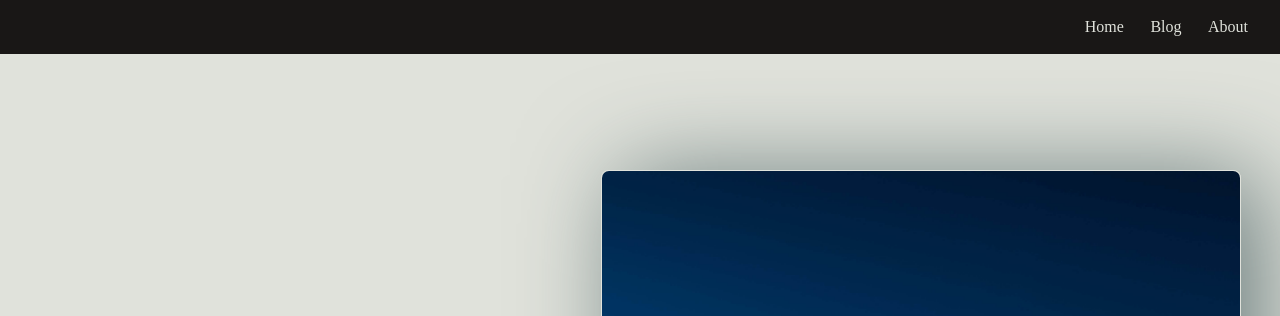
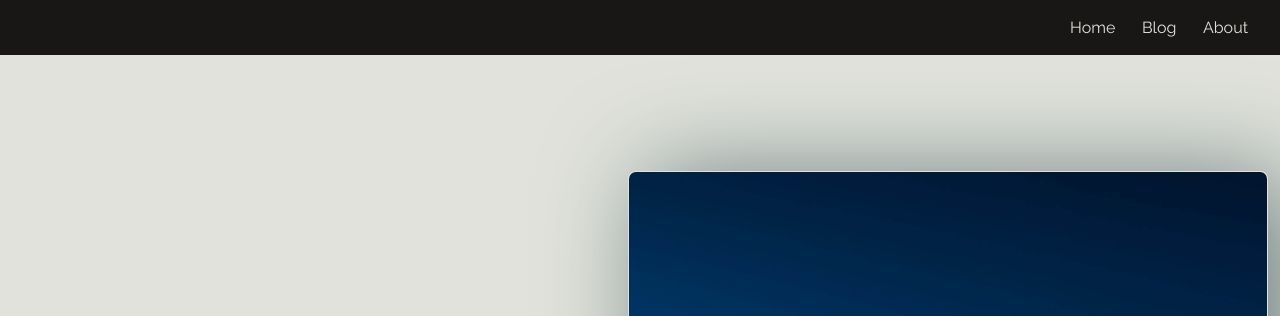
Before and after one commit to andresgrdn/LandingPage, a plain HTML site: page index.html in a window 1280 px wide. Shown: the top 316 px of the page. Drawn offline with Linux system fonts and the light colour scheme.

Commit message:
Nueva fuente para la pagina

```diff
--- a/index.html
+++ b/index.html
@@ -11,6 +11,10 @@
 
   <link rel="stylesheet" href="./styles/main.css">
   <link rel="stylesheet" href="./styles/mobile.css" media="(max-width:480px)">
+
+  <link rel="preconnect" href="https://fonts.googleapis.com">
+  <link rel="preconnect" href="https://fonts.gstatic.com" crossorigin>
+  <link href="https://fonts.googleapis.com/css2?family=Raleway:ital,wght@0,400;1,600&display=swap" rel="stylesheet">
 </head>
 
 <body>
--- a/styles/main.css
+++ b/styles/main.css
@@ -7,6 +7,7 @@
   --texto-oscuro: #191716;
   --img-sombra: #6b7d7d;
   --img-border: #e0e2db;
+  --primary-font: "Raleway", sans-serif;
 }
 * {
   box-sizing: border-box;
@@ -15,6 +16,7 @@
   border: 0px;
 }
 html {
+  font-family: var(--primary-font);
   font-size: 62.5%;
 }
 .header-container {
```
